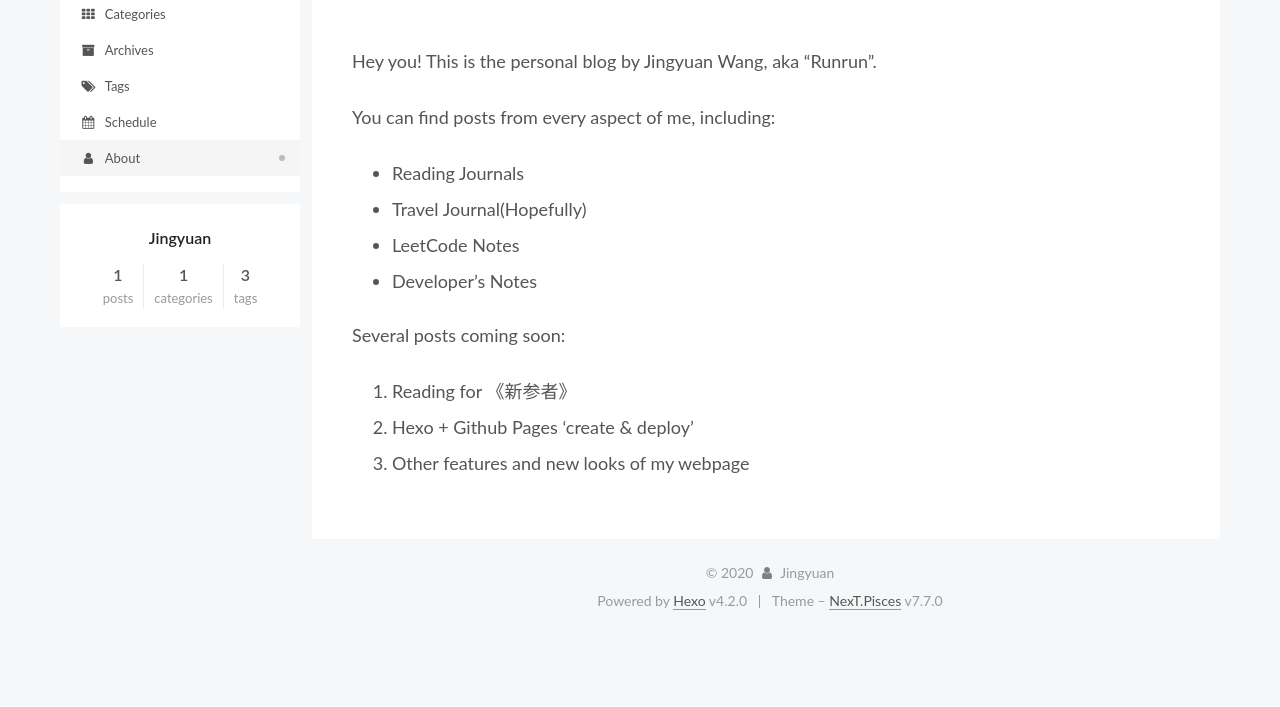
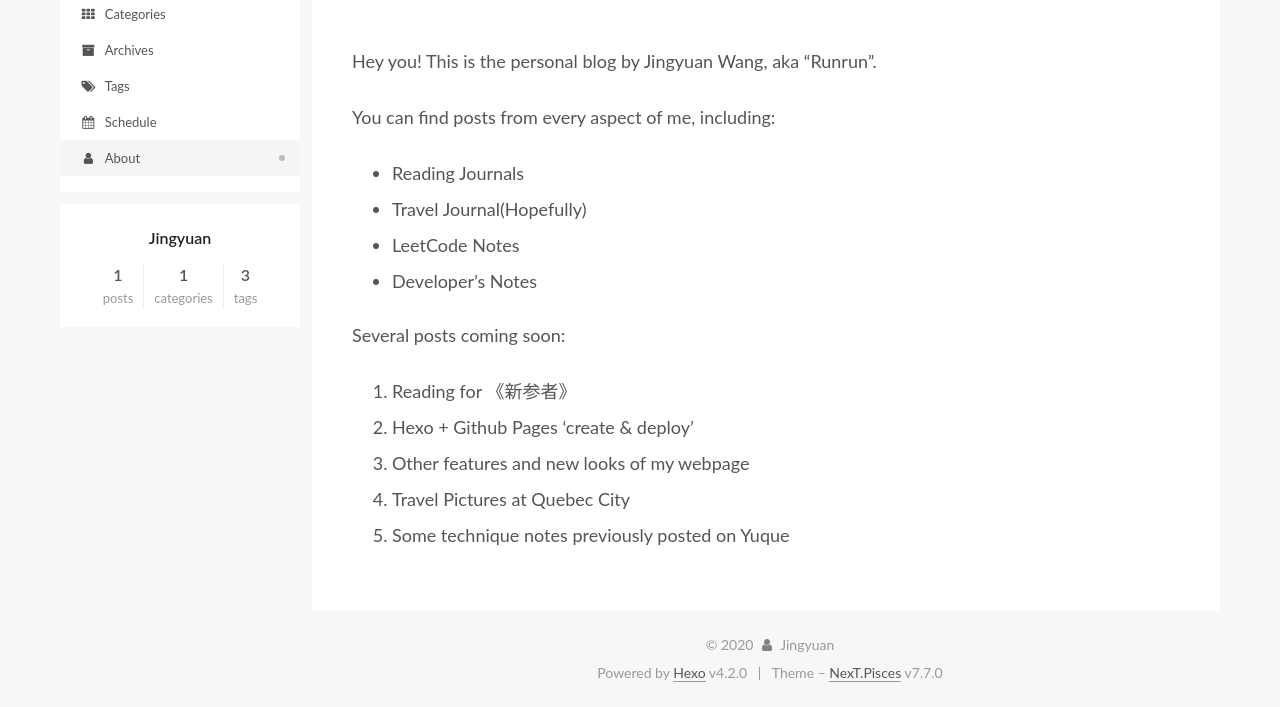
Before and after one commit to JetlagPoetry/jetlagpoetry.github.io, a plain HTML site: page about/index.html in a window 1280 px wide. Shown: the part 141-848 px from the top of the page. Before the commit the page ends 800 px from the top, so only its background shows below. Drawn offline with Linux system fonts and the light colour scheme.

Commit message:
Site updated: 2020-01-17 09:08:47

```diff
--- a/about/index.html
+++ b/about/index.html
@@ -54,7 +54,7 @@
 <meta property="og:description" content="Hey you! This is the personal blog by Jingyuan Wang, aka “Runrun”. You can find posts from every aspect of me, including:  Reading Journals Travel Journal(Hopefully) LeetCode Notes Developer’s Notes">
 <meta property="og:locale" content="en_US">
 <meta property="article:published_time" content="2020-01-15T01:45:00.000Z">
-<meta property="article:modified_time" content="2020-01-15T21:35:47.177Z">
+<meta property="article:modified_time" content="2020-01-17T13:55:11.156Z">
 <meta property="article:author" content="Jingyuan">
 <meta name="twitter:card" content="summary">
 
@@ -221,6 +221,8 @@
 <li>Reading for 《新参者》</li>
 <li>Hexo + Github Pages ‘create &amp; deploy’</li>
 <li>Other features and new looks of my webpage</li>
+<li>Travel Pictures at Quebec City</li>
+<li>Some technique notes previously posted on Yuque</li>
 </ol>
 
       </div>
```
